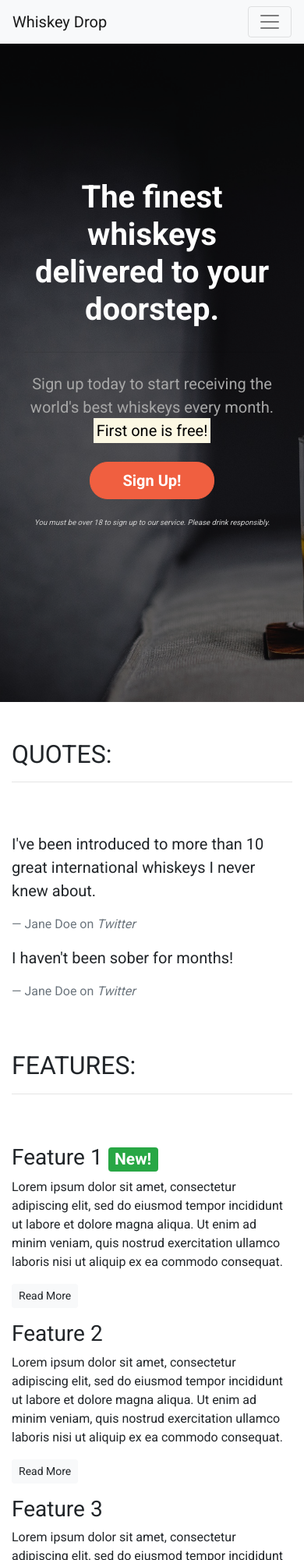
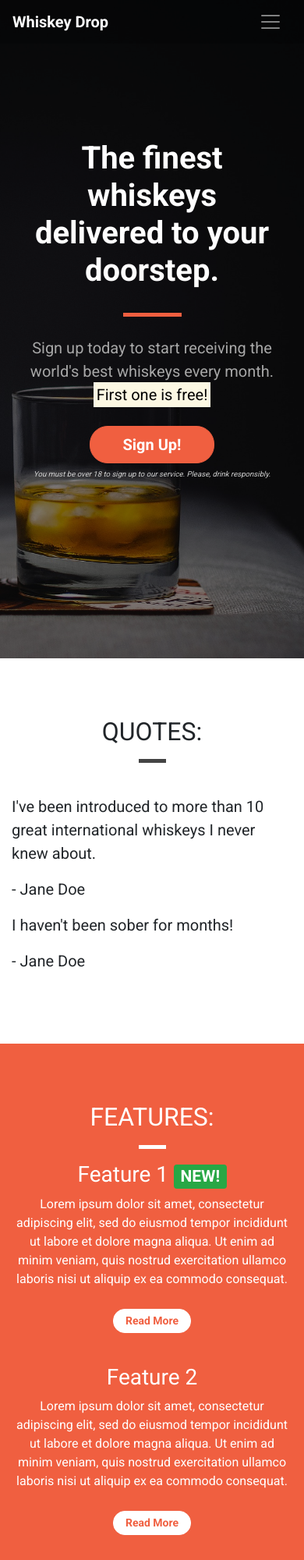
Before and after one commit to ricocatford/bootstrap-learning, a plain HTML site: page index.html in a window 390 px wide. Shown: the top 2000 px of the page at 78% size. Drawn offline with nearby package versions, Linux system fonts and the light colour scheme.

Commit message:
Final version, styled quotes and features

```diff
--- a/css/style.css
+++ b/css/style.css
@@ -4,12 +4,19 @@ body {
 
 /* Containers */
 
+.container-wrapper {}
+
+.container-wrapper--red {
+    background-color: #f05f40;
+    color: white;
+}
+
 .alert-container {}
 
 .callout-container {
     height: 100vh;
 
-    background: url('../images/whiskey-background.jpg') no-repeat center center fixed;
+    background: url('../images/whiskey-background.jpg') no-repeat bottom right fixed;
     -webkit-background-size: cover;
     -moz-background-size: cover;
     -o-background-size: cover;
@@ -31,26 +38,41 @@ body {
     background-color: rgba(0, 0, 0, 0.5);
 }
 
-.quotes-container {}
-
-.features-container {}
-
-/* Block dividers */
-
-.block-divider {
-    width: 75px;
-    height: 5px;
-    border: 0;
-    background-color: #444;
+.content-container {
+    padding-top: 75px;
+    padding-bottom: 75px;
 }
 
-.block-divider--orange {
-    background-color: #f05f40;
+/* Navbar */
+
+.navalert-container {
+    position: absolute;
+    top: 0;
+    left: 0;
+    z-index: 1;
+    padding-left: 0;
+    padding-right: 0;
 }
 
-.block-divider--short {
-    width: 35px;
+.navbar {
+    margin-bottom: 0;
+    width: 100%;
+    background-color: rgba(0, 0, 0, .25);
+    border: 0;
 }
+
+.navbar .navbar-toggler {
+    border: 0;
+}
+
+.navbar .navbar-brand {
+    font-weight: bold;
+}
+
+.navbar .navbar-nav a {
+    font-weight: bold;
+}
+
 
 /* Jumbotron */
 
@@ -76,6 +98,27 @@ body {
     color: #d0d0d0;
 }
 
+/* Block dividers */
+
+.block-divider {
+    width: 75px;
+    height: 5px;
+    border: 0;
+    background-color: #444;
+}
+
+.block-divider--orange {
+    background-color: #f05f40;
+}
+
+.block-divider--white {
+    background-color: white;
+}
+
+.block-divider--short {
+    width: 35px;
+}
+
 /* Buttons */
 
 .btn--cta {
@@ -97,5 +140,62 @@ body {
     background-color: #df4929;
     border-color: #df4929;
     color: white;
-    transition: 0.5s ease-in-out;
 }
+
+/* Alert */
+
+.alert-container .col-12 {
+    padding-left: 0;
+    padding-right: 0;
+}
+
+.site-wide-alert {
+    color: #544600;
+    background-color: #eec802;
+    border-color: #eec802;
+    padding: 5px 15px;
+    margin-bottom: 0;
+    border: 1px solid transparent;
+    border-radius: 0;
+}
+
+/* Page Headers */
+
+.page-header {
+    margin-bottom: 0;
+    border-bottom: 0;
+    text-align: center;
+}
+
+.page-header h2 {
+    margin-top: 0;
+}
+
+/* Quotes */
+
+.quotes .page-header {
+    margin-bottom: 25px;
+}
+
+/* Features */
+
+.feature {
+    text-align: center;
+    margin-bottom: 40px;
+}
+
+.feature i {
+    margin-bottom: 20px;
+    font-size: 45px;
+    line-height: 45px;
+}
+
+.feature .btn {
+    background-color: white;
+    border-color: white;
+    border-radius: 15px;
+    min-width: 100px;
+    font-weight: bold;
+    margin-top: 10px;
+    color: #f05f40;
+}
--- a/index.html
+++ b/index.html
@@ -3,20 +3,26 @@
 
 <head>
     <meta charset="utf-8">
+    <title>Whiskey Drop | Taste a new whiskey every month</title>
     <meta name="viewport" content="width=device-width, initial-scale=1.0">
-    <title>Whiskey Drop | Taste a new whiskey every month</title>
-    <!--Links for CSS/JS/Fonts-->
     <link rel="stylesheet" href="https://maxcdn.bootstrapcdn.com/bootstrap/4.1.3/css/bootstrap.min.css">
     <link rel="stylesheet" href="https://use.fontawesome.com/releases/v5.6.1/css/all.css" integrity="sha384-gfdkjb5BdAXd+lj+gudLWI+BXq4IuLW5IT+brZEZsLFm++aCMlF1V92rMkPaX4PP" crossorigin="anonymous">
-    <link rel="stylesheet" href="css/style.css">
-    <link rel="preconnect" href="https://fonts.googleapis.com">
-    <link rel="preconnect" href="https://fonts.gstatic.com" crossorigin>
-    <link href="https://fonts.googleapis.com/css2?family=Roboto:wght@400;700&display=swap" rel="stylesheet">
+    <link href="https://fonts.googleapis.com/css?family=Roboto:400,700" rel="stylesheet">
+    <link rel="stylesheet" href="css/style.css" type="text/css" />
 </head>
 
 <body>
-    <!--Nav-->
-    <nav class="navbar navbar-light navbar-expand-sm bg-light">
+    <div class="container-fluid navalert-container">
+        <div class="container-fluid alert-container">
+            <div class="row d-none d-sm-block">
+                <div class="col-12">
+                    <div class="site-wide-alert alert alert-warning">
+                        <strong>Sale Now On!</strong> We've got a sale on. Get a 12-month subscription for the price of 6! <a href="">See here for details!</a>
+                    </div>
+                </div>
+            </div>
+        </div>
+        <nav class="navbar navbar-dark navbar-expand-sm">
             <a href="/" class="navbar-brand">Whiskey Drop</a>
 
             <button class="navbar-toggler ml-auto" type="button" data-toggle="collapse" data-target="#navbarNavDropdown" aria-controls="navbarNavDropdown" aria-expanded="false" aria-label="Toggle navigation">
@@ -25,7 +31,7 @@
             <div class="collapse navbar-collapse" id="navbarNavDropdown">
                 <ul class="navbar-nav mr-auto">
                     <li class="active nav-item mr-2"><a class="nav-link" href="/">Home</a></li>
-                <li class="nav-item mr-2"><a class="nav-link" href="">About</a></li>
+                    <li class="nav-item mr-2"><a class="nav-link" href="/about">About</a></li>
                     <li class="nav-item dropdown">
                         <a class="nav-link dropdown-toggle" href="#" id="navbarDropdownMenuLink" role="button" data-toggle="dropdown" aria-haspopup="true" aria-expanded="false">
           Whiskeys
@@ -38,51 +44,43 @@
                         </div>
                     </li>
 
-                <li class="nav-item mr-2 d-block d-sm-none"><a class="nav-link" href="/">Sign In / Sign Up</a></li>
+                    <li class="nav-item mr-2 d-block d-sm-none"><a class="nav-link" href="/login">Sign In / Sign Up</a></li>
                 </ul>
             </div>
             <div class="d-none d-md-block">
-            <p class="navbar-text my-auto mr-2"><i>Great whiskey delivered to your door</i></p>
-            <a href="/login" data-toggle="modal" data-target="#signUpModal">Sign In / Sign Up</a>
+                <p class="navbar-text my-auto mr-2"><i>Great whiskey delivered to your door!</i></p>
+                <a href="/login" class="btn btn--cta btn--red">Sign In / Sign Up</a>
             </div>
-        <!--</div>-->
         </nav>
-    <div class="container alert-container">
-        <div class="row d-none d-sm-block">
-            <div class="col-12">
-                <div class="alert alert-warning">
-                    <strong>Sale Now On!</strong> We've got a sale on. Get a 12 month subscription for the price of 6! <a href="">See here for more details</a>
     </div>
-            </div>
-        </div>
-    </div>
+    <div class="container-fluid callout-container">
         <!-- Callout -->
-    <div class="container-fluid callout-container">
-        <div class="opaque-overlay">&nbsp</div>
+        <div class="opaque-overlay">&nbsp;</div>
         <div class="row">
             <div class="col-12">
                 <section class="callout jumbotron text-center">
                     <h1 class="jumbotron-header">The finest whiskeys delivered to your doorstep.</h1>
-                        <hr>
+                    <hr class="block-divider block-divider--orange">
                     <p class="lead">Sign up today to start receiving the world's best whiskeys every month.
                         <s class="d-none d-sm-inline">€19.99</s>
                         <span class="d-inline d-sm-none"><br></span>
                         <strong><mark>First one is free!</mark></strong></p>
-                        <p><button class="btn btn-lg btn--cta btn--red" data-toggle="modal" data-target="#signUpModal">Sign Up!</button></p>
-                        <p class="text-muted"><small>You must be over 18 to sign up to our service. Please drink responsibly.</small></p>
+                    <button class="btn btn-lg btn--cta btn--red" data-toggle="modal" data-target="#signUpModal">Sign Up!</button>
+                    <p class="text-muted"><small>You must be over 18 to sign up to our service. Please, drink responsibly.</small></p>
                 </section>
             </div>
         </div>
+        <!-- /.callout -->
     </div>
-    <!-- /.callout -->
 
     <!-- Quotes -->
-    <div class="container quotes-container">
+    <div class="container-wrapper">
+        <div class="container quotes-container content-container">
             <section class="quotes">
                 <div class="row">
-                <div class="col-12 my-5">
+                    <div class="col-12 page-header">
                         <h2 class="text-uppercase">Quotes:</h2>
-                    <hr />
+                        <hr class="block-divider block-divider--short">
                     </div>
                 </div>
                 <div class="row">
@@ -94,7 +92,7 @@
                             <div class="media-body">
                                 <blockquote class="blockquote">
                                     <p>I've been introduced to more than 10 great international whiskeys I never knew about.</p>
-                                <footer class="blockquote-footer">Jane Doe on <cite title="Twitter">Twitter</cite></footer>
+                                    <p>- Jane Doe</p>
                                 </blockquote>
                             </div>
                         </div>
@@ -107,51 +105,54 @@
                             <div class="media-body">
                                 <blockquote class="blockquote">
                                     <p>I haven't been sober for months!</p>
-                                <footer class="blockquote-footer">Jane Doe on <cite title="Twitter">Twitter</cite></footer>
+                                    <p>- Jane Doe</p>
                                 </blockquote>
                             </div>
                         </div>
                     </div>
                 </div>
             </section>
+            <!-- /.quotes -->
         </div>
-    <!-- /.quotes -->
+    </div>
 
     <!-- Features -->
-    <div class="container features-container">
+    <div class="container-wrapper container-wrapper--red">
+        <div class="container features-container content-container">
             <section class="features">
                 <div class="row">
-                <div class="col-12 my-5">
+                    <div class="col-12 page-header">
                         <h2 class="text-uppercase">Features:</h2>
-                    <hr />
+                        <hr class="block-divider block-divider--short block-divider--white">
                     </div>
                 </div>
                 <div class="row">
                     <div class="col-12 col-md-6 col-lg-4">
                         <div class="feature">
-                        <h3><i class="fas fa-gift d-none d-sm-inline"></i> Feature 1 <span class="badge badge-success">New!</span></h3>
+                            <h3><i class="fas fa-gift d-none d-sm-block"></i> Feature 1 <span class="badge badge-success">NEW!</span></h3>
                             <p>Lorem ipsum dolor sit amet, consectetur adipiscing elit, sed do eiusmod tempor incididunt ut labore et dolore magna aliqua. Ut enim ad minim veniam, quis nostrud exercitation ullamco laboris nisi ut aliquip ex ea commodo consequat.</p>
                             <p><a class="btn btn-sm btn-light" href="">Read More</a></p>
                         </div>
                     </div>
                     <div class="col-12 col-md-6 col-lg-4">
                         <div class="feature">
-                        <h3><i class="fas fa-credit-card d-none d-sm-inline"></i> Feature 2</h3>
+                            <h3><i class="fas fa-credit-card d-none d-sm-block"></i> Feature 2</h3>
                             <p>Lorem ipsum dolor sit amet, consectetur adipiscing elit, sed do eiusmod tempor incididunt ut labore et dolore magna aliqua. Ut enim ad minim veniam, quis nostrud exercitation ullamco laboris nisi ut aliquip ex ea commodo consequat.</p>
                             <p><a class="btn btn-sm btn-light" href="">Read More</a></p>
                         </div>
                     </div>
                     <div class="col-12 d-md-none d-lg-block col-lg-4">
                         <div class="feature">
-                        <h3><i class="fas fa-times-circle d-none d-sm-inline"></i> Feature 3</h3>
+                            <h3><i class="fas fa-times-circle d-none d-sm-block"></i> Feature 3</h3>
                             <p>Lorem ipsum dolor sit amet, consectetur adipiscing elit, sed do eiusmod tempor incididunt ut labore et dolore magna aliqua. Ut enim ad minim veniam, quis nostrud exercitation ullamco laboris nisi ut aliquip ex ea commodo consequat.</p>
                             <p><a class="btn btn-sm btn-light" href="">Read More</a></p>
                         </div>
                     </div>
                 </div>
             </section>
+            <!-- /.features -->
         </div>
-    <!-- /.features -->
+    </div>
 
     <div class="modal" tabindex="-1" role="dialog" id="signUpModal">
         <div class="modal-dialog" role="document">
@@ -166,16 +167,16 @@
                     <form>
                         <div class="form-group">
                             <label for="exampleInputEmail1">Email address</label>
-                            <input type="email" class="form-control" id="exampleInputEmail1" aria-describedby="emailHelp" placeholder="Enter email" required>
+                            <input type="email" class="form-control" id="exampleInputEmail1" aria-describedby="emailHelp" placeholder="Enter email">
                             <small id="emailHelp" class="form-text text-muted">We'll never share your email with anyone else.</small>
                         </div>
                         <div class="form-group">
                             <label for="password">Password</label>
-                            <input type="password" class="form-control" id="password" placeholder="Password" required>
+                            <input type="password" class="form-control" id="password" placeholder="Password">
                         </div>
                         <div class="form-group">
                             <label for="repeatPassword">Repeat Password</label>
-                            <input type="password" class="form-control" id="repeatPassword" placeholder="Repeat Password" required>
+                            <input type="password" class="form-control" id="repeatPassword" placeholder="Repeat Password">
                         </div>
                         <button type="submit" class="btn btn-success">Submit</button>
                     </form>
```
Lines whose indentation alone changed are shown as unchanged.
